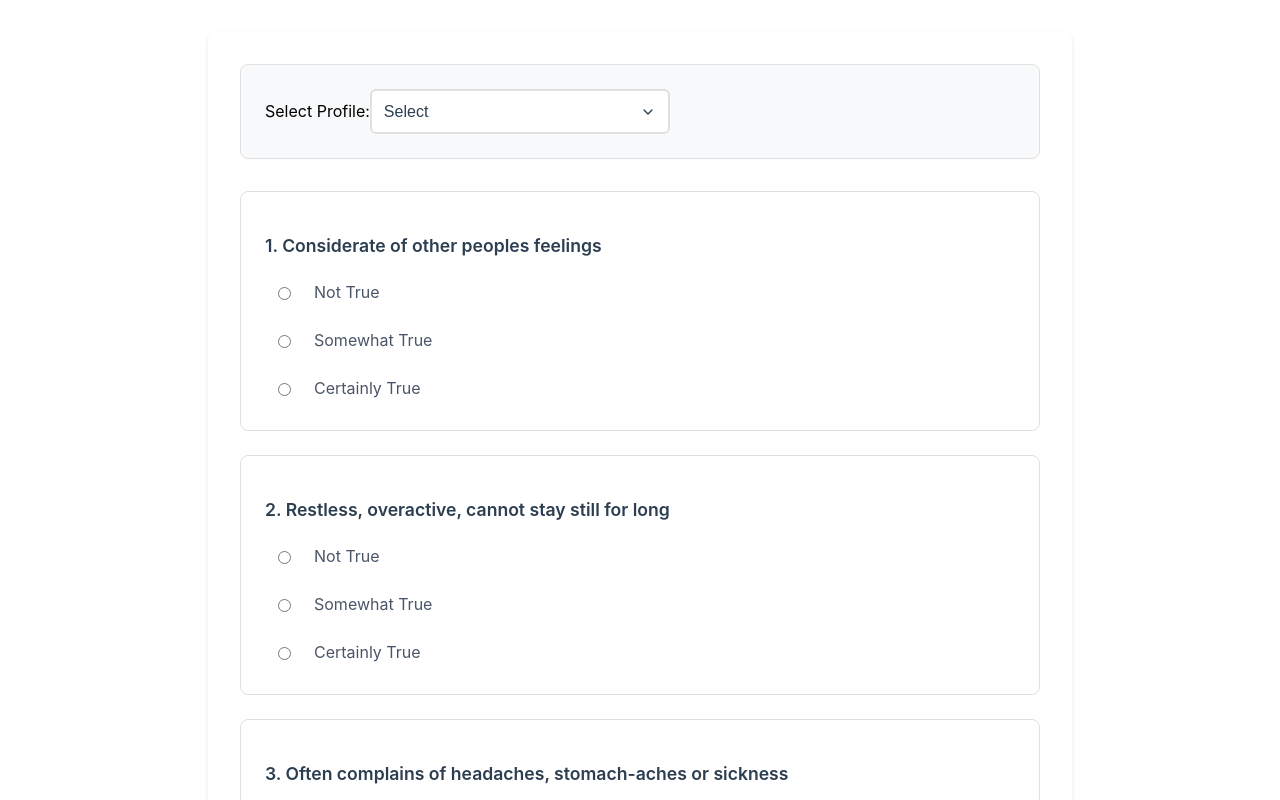
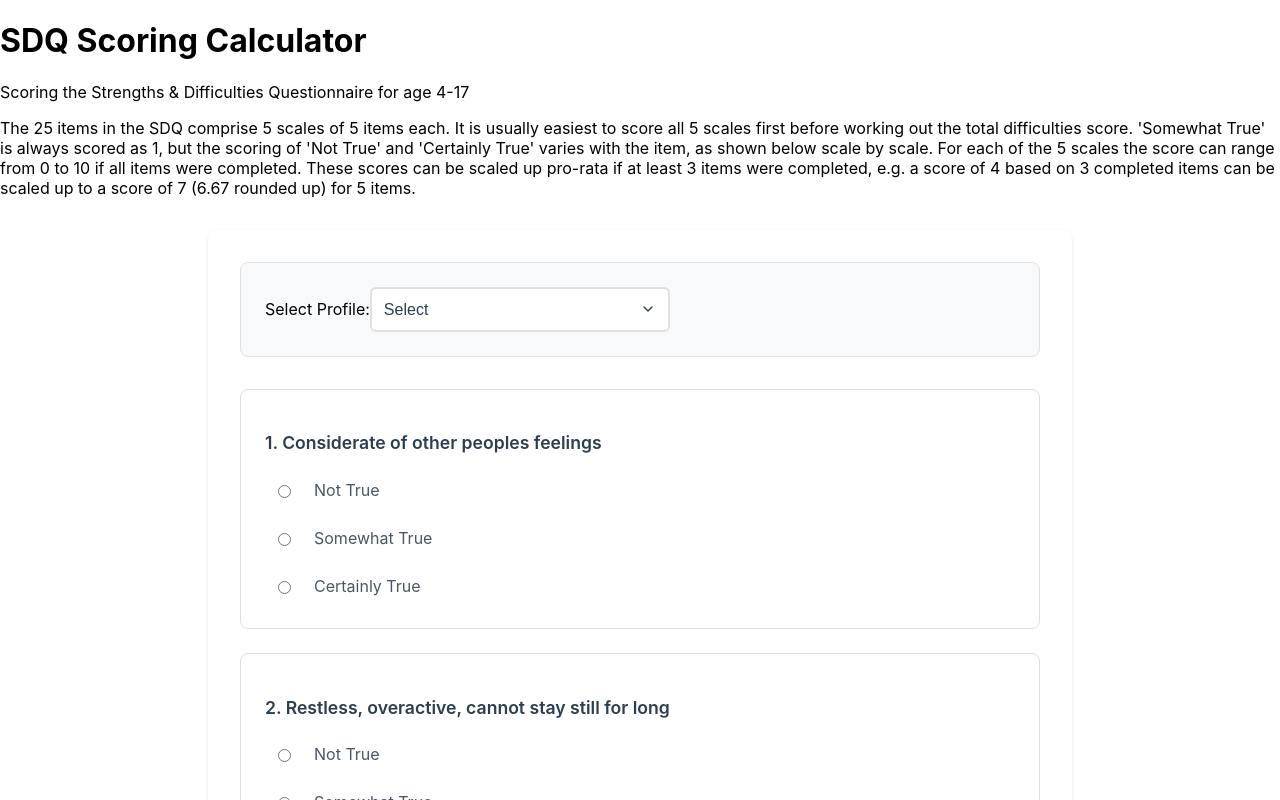
Before and after one commit to prebollar15/sdq-scoring, a React (Create React App) app: page / in a window 1280 px wide. Shown: the top 800 px of the page. Built offline with nearby package versions, Linux system fonts and the light colour scheme.

Commit message:
docs: add title and testing summary to SDQ form

```diff
--- a/src/Form.js
+++ b/src/Form.js
@@ -65,6 +65,24 @@ function Form() {
   };
 
   return (
+    <div className="form-wrapper">
+      <div className="form-header">
+        <h1>SDQ Scoring Calculator</h1>
+        <div className="form-description">
+          <p>
+            Scoring the Strengths & Difficulties Questionnaire for age 4-17
+          </p>
+          <p>
+            The 25 items in the SDQ comprise 5 scales of 5 items each. It is usually easiest to score all 5
+            scales first before working out the total difficulties score. 'Somewhat True' is always scored as
+            1, but the scoring of 'Not True' and 'Certainly True' varies with the item, as shown below scale
+            by scale. For each of the 5 scales the score can range from 0 to 10 if all items were completed.
+            These scores can be scaled up pro-rata if at least 3 items were completed, e.g. a score of 4
+            based on 3 completed items can be scaled up to a score of 7 (6.67 rounded up) for 5 items.
+          </p>
+        </div>
+      </div>
+
       <form onSubmit={handleSubmit}>
         <ProfileSelector
           profile={profile}
@@ -106,6 +124,7 @@ function Form() {
           </div>
         )}
       </form>
+    </div>
   );
 }
 
```
Lines whose indentation alone changed are shown as unchanged.
